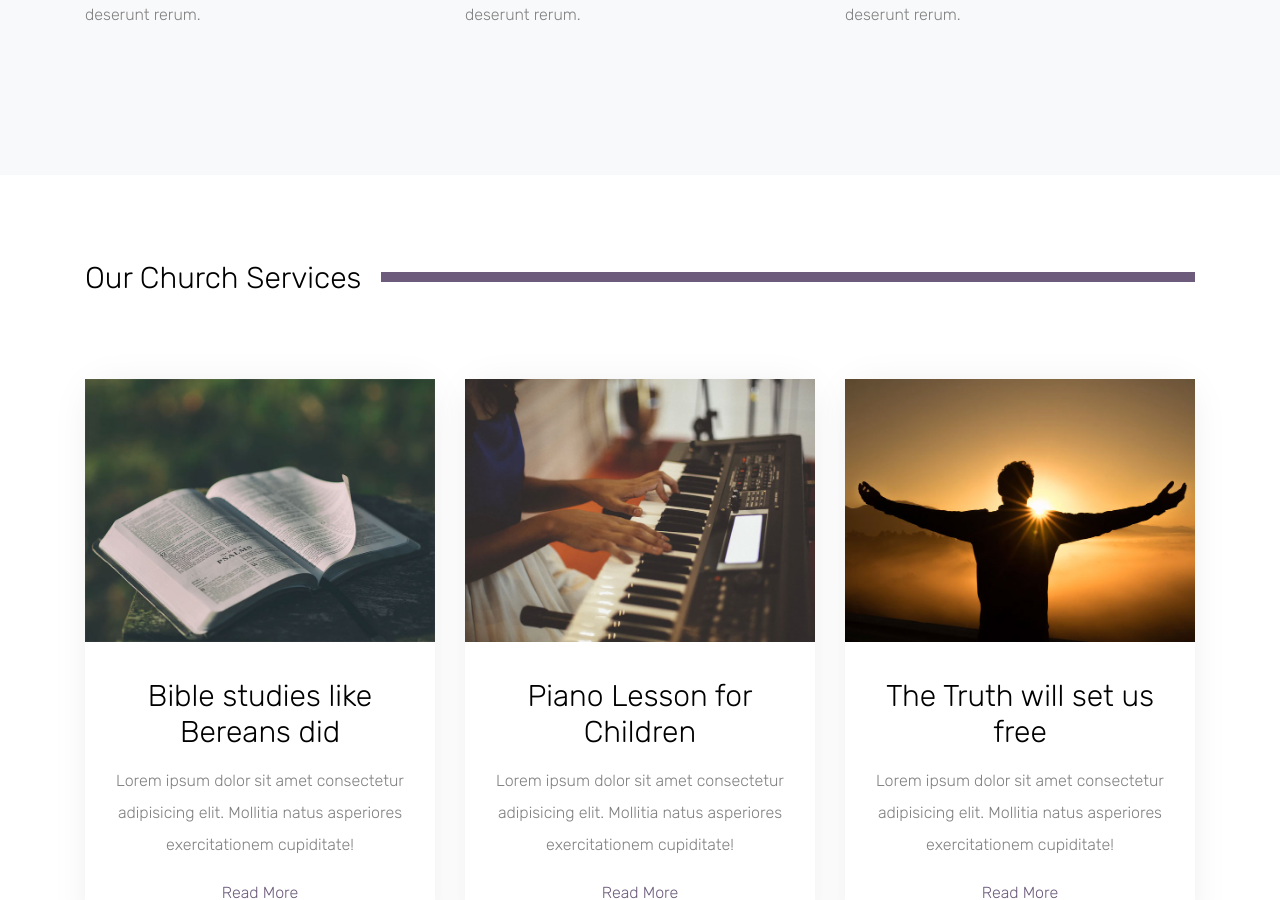
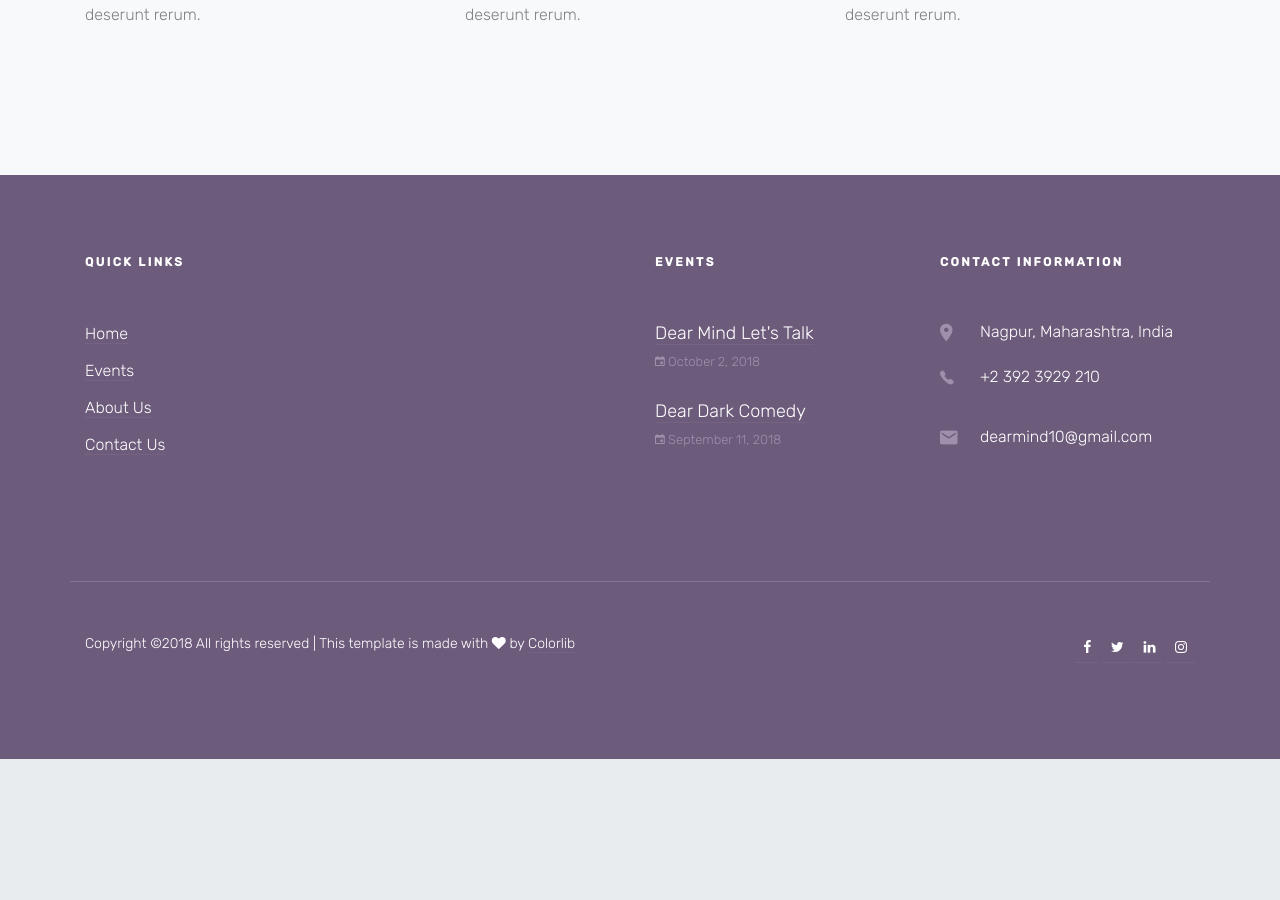
Before and after one commit to dearmind/dearmind.github.io, a Jekyll site: the page built from about.html, in a window 1280 px wide and 900 px high, scrolled down 2744 px. Built offline with Jekyll 4.4.1, drawn with Linux system fonts in a browser that asks for light colours; some web fonts are replaced; after the commit the page ends 3503 px from its top, so only the background shows below that; some of the changed text lies outside the part shown.

Commit message:
Update about.html

```diff
--- a/about.html
+++ b/about.html
@@ -10,8 +10,7 @@ title: "About"
 
             <div class="mb-5 element-animate">
               <div class="block-17">
-                <h1 class="heading mb-4">About The Church.</h1>
-                <div class="lead">Lorem ipsum dolor sit amet, consectetur adipisicing elit. Unde doloremque necessitatibus quidem itaque illum nulla dolores, tempora corporis eius, fuga natus esse rem animi. Doloribus animi, reiciendis voluptatum eum ullam.</div>
+                <h1 class="heading mb-4">About Us</h1>
               </div>
             </div>
 
@@ -65,7 +64,7 @@ title: "About"
         <div class="row">
           <div class="col-md-12">
             <div class="section-heading mb-5">
-              <h2 class="heading">Leadership</h2>
+              <h2 class="heading">Team</h2>
             </div>
           </div>
         </div>
@@ -182,55 +181,6 @@ title: "About"
       </div>
     </section>
 
-    <section class="site-section">
-      <div class="container">
-        <div class="row">
-          <div class="col-md-12">
-            <div class="section-heading">
-              <h2 class="heading">Our Church Services</h2>
-            </div>
-          </div>
-        </div>
-        <div class="row">
-          <div class="col-md-6 col-lg-4 mb-5">
-            <div class="block-20">
-              <figure>
-                <a href="#"><img src="images/image_1.jpg" alt="Image placeholder" class="img-fluid"></a>
-              </figure>
-              <div class="text text-center">
-                <h3 class="heading"><a href="#">Bible studies like Bereans did</a></h3>
-                <p>Lorem ipsum dolor sit amet consectetur adipisicing elit. Mollitia natus asperiores exercitationem cupiditate!</p>
-                <p><a href="#">Read More</a></p>
-              </div>
-            </div>
-          </div>
-          <div class="col-md-6 col-lg-4 mb-5">
-            <div class="block-20">
-              <figure>
-                <a href="#"><img src="images/image_2.jpg" alt="Image placeholder" class="img-fluid"></a>
-              </figure>
-              <div class="text text-center">
-                <h3 class="heading"><a href="#">Piano Lesson for Children</a></h3>
-                <p>Lorem ipsum dolor sit amet consectetur adipisicing elit. Mollitia natus asperiores exercitationem cupiditate!</p>
-                <p><a href="#">Read More</a></p>
-              </div>
-            </div>
-          </div>
-          <div class="col-md-6 col-lg-4 mb-5">
-            <div class="block-20">
-              <figure>
-                <a href="#"><img src="images/image_3.jpg" alt="Image placeholder" class="img-fluid"></a>
-              </figure>
-              <div class="text text-center">
-                <h3 class="heading"><a href="#">The Truth will set us free</a></h3>
-                <p>Lorem ipsum dolor sit amet consectetur adipisicing elit. Mollitia natus asperiores exercitationem cupiditate!</p>
-                <p><a href="#">Read More</a></p>
-              </div>
-            </div>
-          </div>
-        </div>
-      </div>
-    </section>
 
 
 
```
Also changed, not shown: other parts of about.html (+1 -1 lines).
